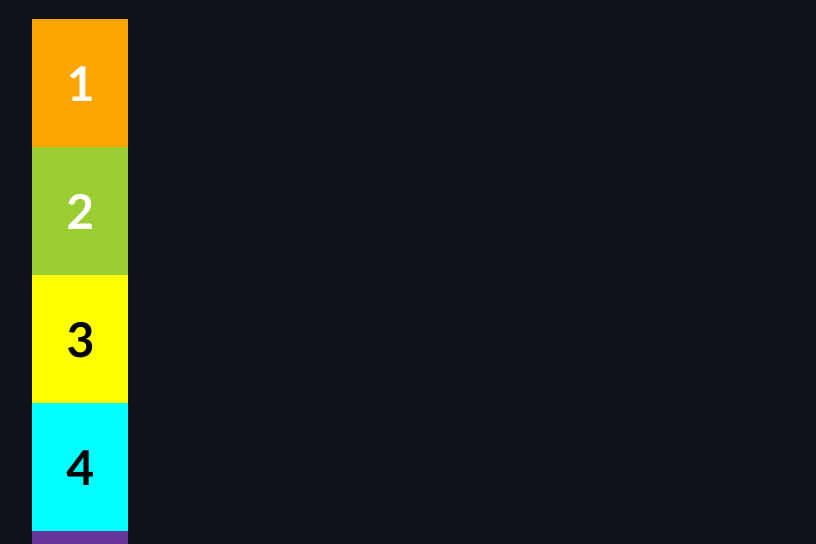
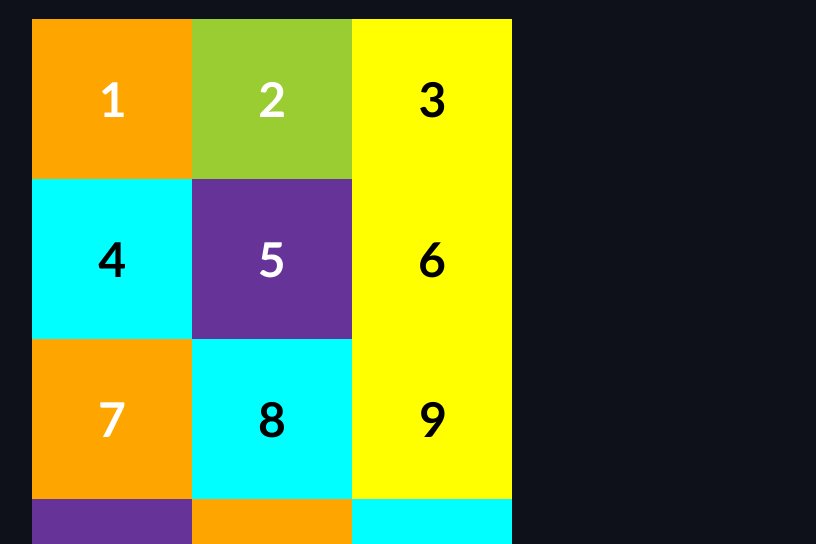
Before and after one commit to eduwebpl/css-techniki-pracy, a plain HTML site: page 13/index.html in a window 1280 px wide. Shown: the part 78-622 px from the top of the page, without its empty margins (0-816 px from the left). Drawn offline with Linux system fonts and the light colour scheme.

Commit message:
13-finish

```diff
--- a/13/base.css
+++ b/13/base.css
@@ -20,7 +20,6 @@ body {
 }
 
 .container > div {
-  width: 6rem;
   min-height: 8rem;
   background: var(--color);
   font-size: 3rem;
--- a/13/index.html
+++ b/13/index.html
@@ -29,6 +29,9 @@
 
  <style>
   .container {
+   display: grid;
+   grid-template-columns: repeat(3, 10rem);
+   grid-auto-rows: 10rem;
   }
 
  </style>
```
